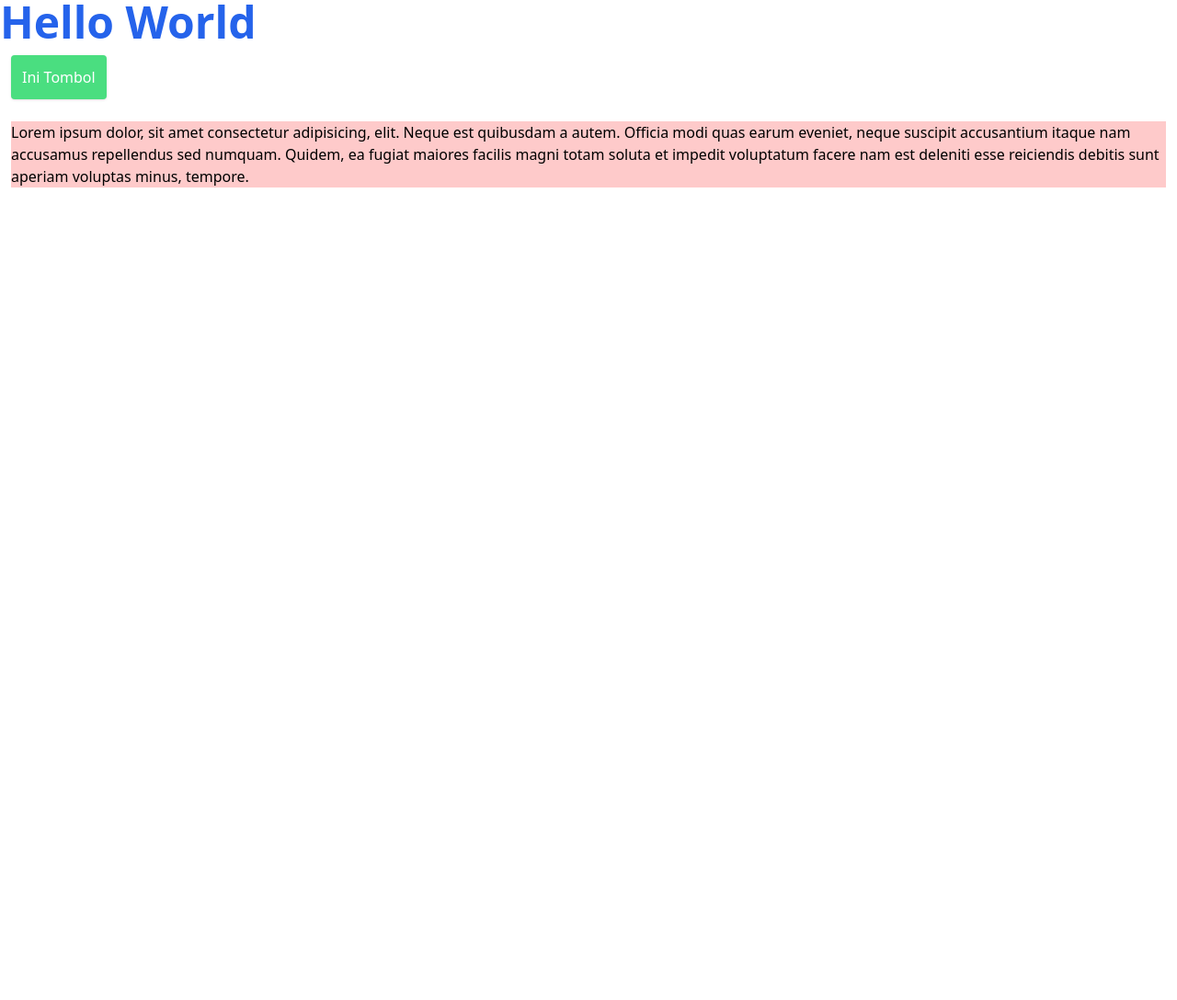
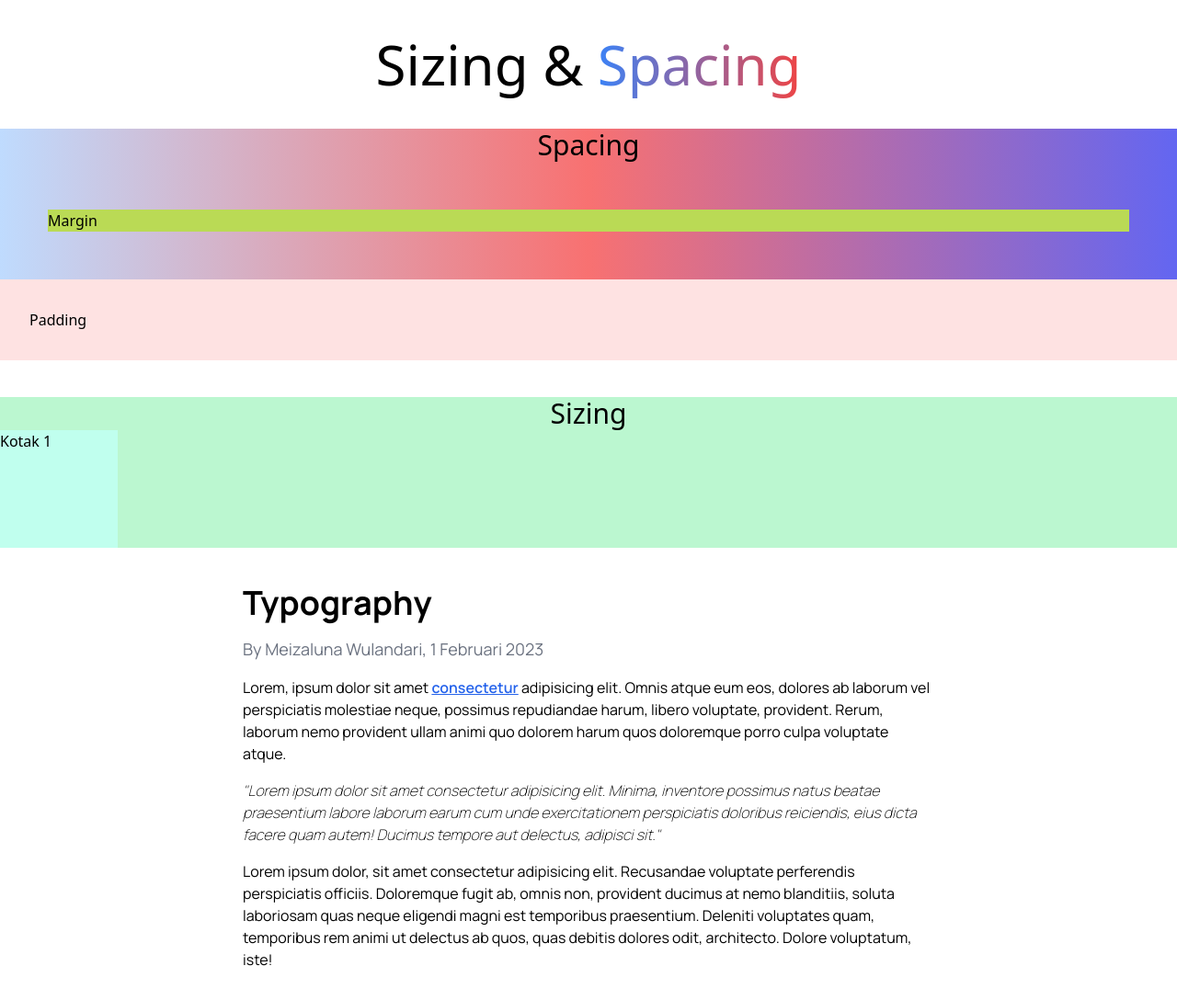
Before and after one commit to MeizalunaWulandari/belajar-tailwindcss, a website: page public/index.html in a window 1280 px wide. Shown: the whole page at 92% size. Before the commit the page ends 800 px from the top, so only its background shows below. Drawn offline with Linux system fonts and the light colour scheme.

Commit message:
Basic Utility

```diff
--- a/public/index.html
+++ b/public/index.html
@@ -3,12 +3,47 @@
 <head>
 	<meta charset="UTF-8">
 	<meta name="viewport" content="width=device-width, initial-scale=1.0">
+	<link rel="preconnect" href="https://fonts.googleapis.com">
+	<link rel="preconnect" href="https://fonts.gstatic.com" crossorigin>
+	<link href="https://fonts.googleapis.com/css2?family=Manrope:wght@200;400;600;700&family=Poppins&display=swap" rel="stylesheet">
 	<link rel="stylesheet" href="css/style.css">
-	<title>Coba Tailwind</title>
+	<title>Belajar TailwindCSS </title>
+	<style type="text/css">
+/*		* {
+			border: 1px solid red;
+		}*/
+	</style>
+
 </head>
 <body>
-	<h1 class="text-5xl font-bold text-blue-600">Hello World</h1>
-	<a href="#" class="bg-green-400 p-3 text-white inline-block m-3 rounded shadow hover:bg-green-700">Ini Tombol</a>
-	<p class="m-3 bg-red-200">Lorem ipsum dolor, sit amet consectetur adipisicing, elit. Neque est quibusdam a autem. Officia modi quas earum eveniet, neque suscipit accusantium itaque nam accusamus repellendus sed numquam. Quidem, ea fugiat maiores facilis magni totam soluta et impedit voluptatum facere nam est deleniti esse reiciendis debitis sunt aperiam voluptas minus, tempore.</p>
+	<h1 class="text-6xl text-bold text-center my-10">Sizing & <span class="bg-gradient-to-r from-blue-500 to-red-500 bg-clip-text text-transparent">Spacing</span></h1>
+
+	<section class="mb-10 bg-gradient-to-r from-blue-200 via-red-400 to-indigo-500">
+		<h2 class="text-3xl text-center">Spacing</h2>
+			<!-- Memberikan jarak pada elemen, baik didalam maupun diluar -->
+
+			<div class="m-13 bg-wpu">Margin</div>
+			<!-- Margin Memiliki nilai minus dan auta agar elemen berada ditengah -->
+			<div class="p-8 bg-red-100">Padding</div>
+
+	</section>
+	<section class="mb-10 bg-green-200">
+		<h2 class="text-3xl text-center">Sizing</h2>
+
+		<div class="w-32 h-32 bg-kopi">Kotak  1</div>
+		<!-- gunakan / (per) untuk persen (%) -->
+	</section>
+
+	<section class="mb-10 font-manrope max-w-3xl m-auto px-2">
+		<h2 class="mb-4 text-4xl font-bold">Typography</h2>
+		<div class="mb-4 text-lg text-gray-500">By Meizaluna Wulandari, 1 Februari 2023</div>
+		<p class="mb-4">Lorem, ipsum dolor sit amet <a href="#" class="underline font-semibold text-blue-600">consectetur</a> adipisicing elit. Omnis atque eum eos, dolores ab laborum vel perspiciatis molestiae neque, possimus repudiandae harum, libero voluptate, provident. Rerum, laborum nemo provident ullam animi quo dolorem harum quos doloremque porro culpa voluptate atque.</p>
+		<blockquote class="mb-4 italic font-thin  ">
+			"Lorem ipsum dolor sit amet consectetur adipisicing elit. Minima, inventore possimus natus beatae praesentium labore laborum earum cum unde exercitationem perspiciatis doloribus reiciendis, eius dicta facere quam autem! Ducimus tempore aut delectus, adipisci sit."
+		</blockquote>
+		<p class="mb-4">Lorem ipsum dolor, sit amet consectetur adipisicing elit. Recusandae voluptate perferendis perspiciatis officiis. Doloremque fugit ab, omnis non, provident ducimus at nemo blanditiis, soluta laboriosam quas neque eligendi magni est temporibus praesentium. Deleniti voluptates quam, temporibus rem animi ut delectus ab quos, quas debitis dolores odit, architecto. Dolore voluptatum, iste!</p>
+	</section>
+
+
 </body>
 </html>
--- a/tailwind.config.js
+++ b/tailwind.config.js
@@ -2,7 +2,18 @@
 module.exports = {
   content: ['./public/**/*.{html,js}'],
   theme: {
-    extend: {},
+    extend: {
+      spacing:{
+        13: '3.25rem',
+      },
+      fontFamily: {
+        manrope: ['Manrope']
+      },
+      colors: {
+        wpu: '#bada55',
+        kopi: '#c0ffee'
+      },
+    },
   },
   plugins: [],
 }
```
Also changed, not shown: public/css/style.css.
